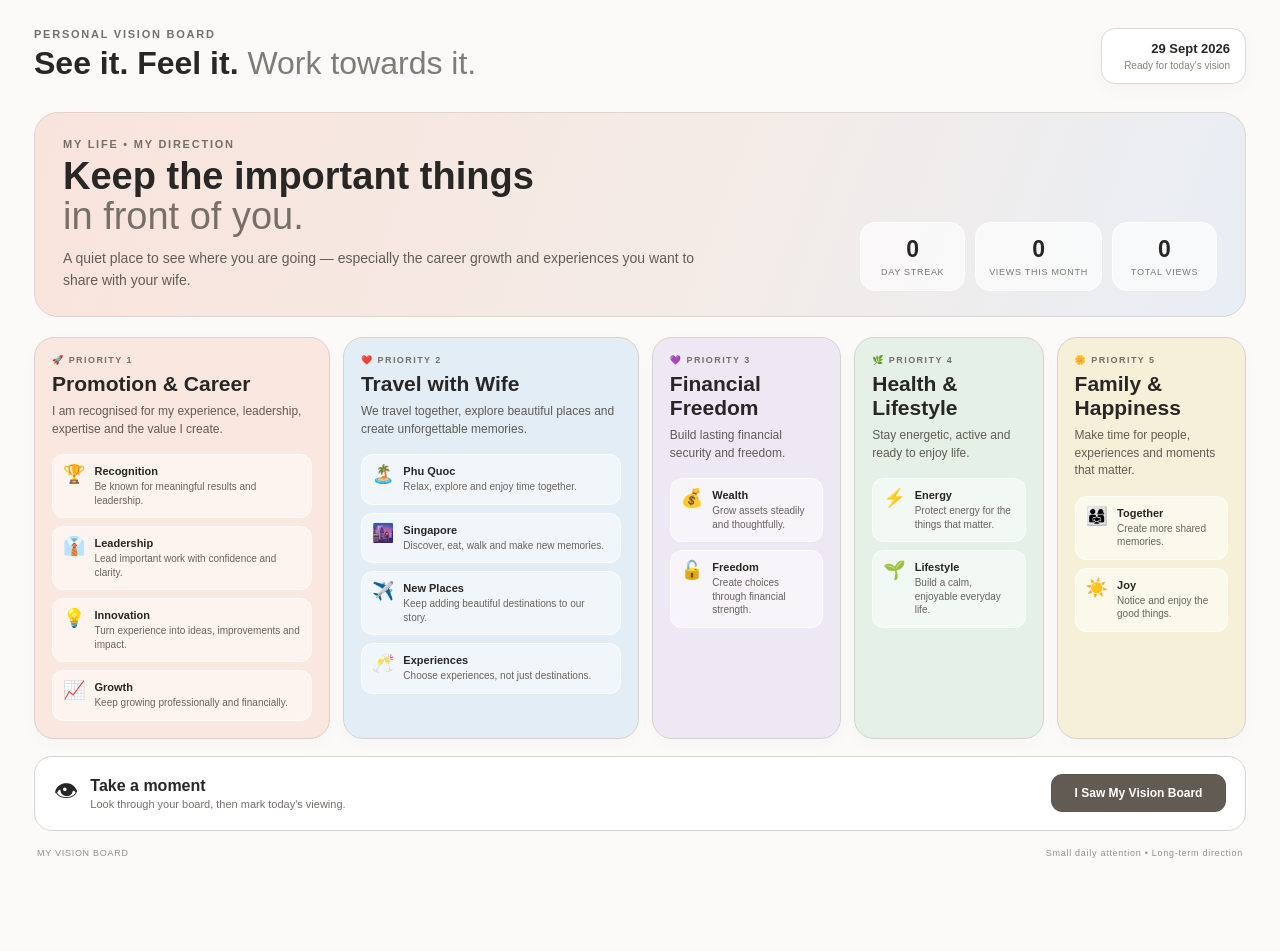
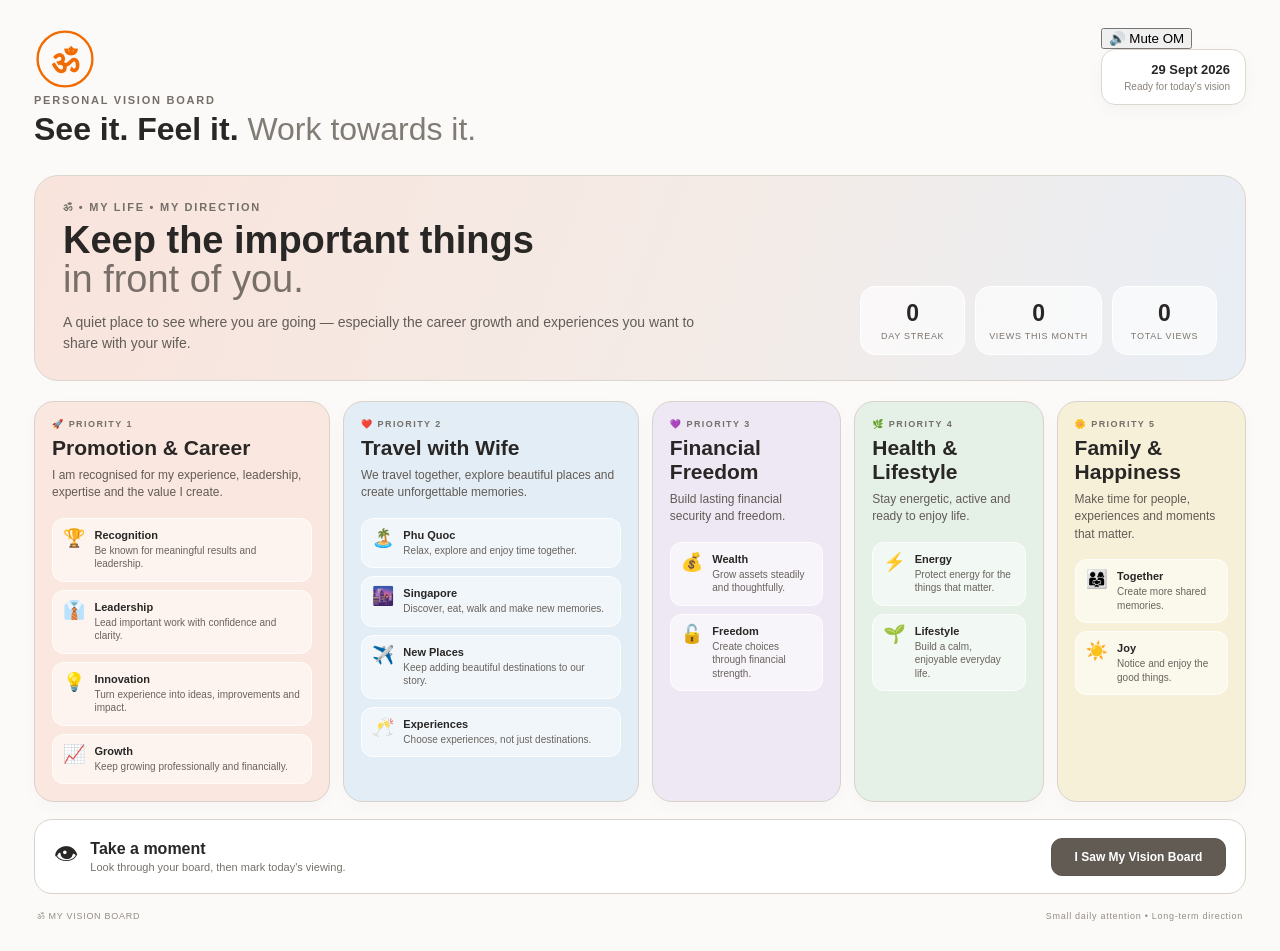
Before and after one commit to puneetnarayan/VisionBoard, a Next.js app: page / in a window 1280 px wide. Shown: the top 951 px of the page. Before the commit the page ends 890 px from the top, so only its background shows below. Built offline with nearby package versions, Linux system fonts and the light colour scheme.

Commit message:
Add OM symbol and continuous chanting controls

```diff
--- a/app/page.tsx
+++ b/app/page.tsx
@@ -1,5 +1,7 @@
 'use client';
-import { useEffect, useMemo, useState } from "react";
+import Image from "next/image";
+import { useEffect, useMemo, useRef, useState } from "react";
+
 const visions = [
  {id:"promotion",title:"Promotion & Career",icon:"🚀",tone:"peach",statement:"I am recognised for my experience, leadership, expertise and the value I create.",cards:[["Recognition","🏆","Be known for meaningful results and leadership."],["Leadership","👔","Lead important work with confidence and clarity."],["Innovation","💡","Turn experience into ideas, improvements and impact."],["Growth","📈","Keep growing professionally and financially."]]},
  {id:"travel",title:"Travel with Wife",icon:"❤️",tone:"blue",statement:"We travel together, explore beautiful places and create unforgettable memories.",cards:[["Phu Quoc","🏝️","Relax, explore and enjoy time together."],["Singapore","🌆","Discover, eat, walk and make new memories."],["New Places","✈️","Keep adding beautiful destinations to our story."],["Experiences","🥂","Choose experiences, not just destinations."]]},
@@ -7,20 +9,72 @@ const visions = [
  {id:"health",title:"Health & Lifestyle",icon:"🌿",tone:"green",statement:"Stay energetic, active and ready to enjoy life.",cards:[["Energy","⚡","Protect energy for the things that matter."],["Lifestyle","🌱","Build a calm, enjoyable everyday life."]]},
  {id:"family",title:"Family & Happiness",icon:"🌼",tone:"yellow",statement:"Make time for people, experiences and moments that matter.",cards:[["Together","👨‍👩‍👧","Create more shared memories."],["Joy","☀️","Notice and enjoy the good things."]]}
 ];
+
 function todayKey(){return new Date().toISOString().slice(0,10)}
 function loadViews(){try{return JSON.parse(localStorage.getItem("visionboard_views")||"[]")}catch{return []}}
+
 export default function Home(){
  const [views,setViews]=useState<string[]>([]),[message,setMessage]=useState("");
- useEffect(()=>setViews(loadViews()),[]);
+ const [muted,setMuted]=useState(false),[soundStarted,setSoundStarted]=useState(false),[soundBlocked,setSoundBlocked]=useState(false);
+ const audioContextRef=useRef<AudioContext|null>(null),gainRef=useRef<GainNode|null>(null),timerRef=useRef<number|null>(null);
+
+ const startOm=()=>{
+   if(typeof window==="undefined")return;
+   try{
+     if(!audioContextRef.current){
+       const Ctx=window.AudioContext||(window as typeof window & {webkitAudioContext?:typeof AudioContext}).webkitAudioContext;
+       if(!Ctx) return;
+       const ctx=new Ctx(); audioContextRef.current=ctx;
+       const master=ctx.createGain(); master.gain.value=muted?0:0.11; master.connect(ctx.destination); gainRef.current=master;
+       [68.05,136.1,272.2,408.3].forEach((freq,index)=>{
+         const osc=ctx.createOscillator(), g=ctx.createGain();
+         osc.type=index===0?"sine":"triangle"; osc.frequency.value=freq; g.gain.value=index===0?.08:.025/(index);
+         osc.connect(g); g.connect(master); osc.start();
+       });
+       const pulse=()=>{
+         if(!gainRef.current||muted)return;
+         const now=ctx.currentTime;
+         master.gain.cancelScheduledValues(now);
+         master.gain.setValueAtTime(.025,now);
+         master.gain.linearRampToValueAtTime(.11,now+.75);
+         master.gain.linearRampToValueAtTime(.065,now+2.45);
+         master.gain.linearRampToValueAtTime(.025,now+3.75);
+         master.gain.linearRampToValueAtTime(.025,now+4.2);
+       };
+       pulse(); timerRef.current=window.setInterval(pulse,4200);
+     }
+     if(audioContextRef.current.state==="suspended") audioContextRef.current.resume();
+     setSoundStarted(true);setSoundBlocked(false);
+   }catch{setSoundBlocked(true)}
+ };
+
+ useEffect(()=>{
+   setViews(loadViews());
+   const attempt=window.setTimeout(()=>startOm(),150);
+   const onGesture=()=>startOm();
+   window.addEventListener("pointerdown",onGesture,{once:true});
+   return()=>{window.clearTimeout(attempt);window.removeEventListener("pointerdown",onGesture);if(timerRef.current)window.clearInterval(timerRef.current);audioContextRef.current?.close()};
+ },[]);
+
+ useEffect(()=>{if(gainRef.current){gainRef.current.gain.setTargetAtTime(muted?0:.11,gainRef.current.context.currentTime,.04);if(!muted&&audioContextRef.current?.state==="suspended")audioContextRef.current.resume()}},[muted]);
+
  const today=todayKey(),viewedToday=views.includes(today),monthPrefix=today.slice(0,7);
  const monthViews=useMemo(()=>views.filter(v=>v.startsWith(monthPrefix)).length,[views,monthPrefix]);
  const streak=useMemo(()=>{let d=new Date(),s=0,set=new Set(views);while(set.has(d.toISOString().slice(0,10))){s++;d.setDate(d.getDate()-1)}return s},[views]);
  function markViewed(){const already=views.includes(today),next=already?views:[...views,today];setViews(next);localStorage.setItem("visionboard_views",JSON.stringify(next));setMessage(already?"Already recorded for today ✓":"Vision viewed ✓");setTimeout(()=>setMessage(""),2200)}
- return <main className="page">
-  <header className="topbar"><div><div className="eyebrow">PERSONAL VISION BOARD</div><h1>See it. Feel it. <span>Work towards it.</span></h1></div><div className="datebox"><strong>{new Date().toLocaleDateString("en-IN",{day:"2-digit",month:"short",year:"numeric"})}</strong><small>{viewedToday?"✓ Viewed today":"Ready for today's vision"}</small></div></header>
-  <section className="hero"><div><p className="hero-kicker">MY LIFE • MY DIRECTION</p><h2>Keep the important things<br/><em>in front of you.</em></h2><p className="hero-copy">A quiet place to see where you are going — especially the career growth and experiences you want to share with your wife.</p></div><div className="stats"><div><b>{streak}</b><span>day streak</span></div><div><b>{monthViews}</b><span>views this month</span></div><div><b>{views.length}</b><span>total views</span></div></div></section>
+
+ return <main className="page" onClick={()=>{if(!soundStarted)startOm()}}>
+  <header className="topbar">
+   <div className="brand"><Image src="/om.svg" alt="Om" width={62} height={62} priority/><div><div className="eyebrow">PERSONAL VISION BOARD</div><h1>See it. Feel it. <span>Work towards it.</span></h1></div></div>
+   <div className="header-actions"><button className={"sound-button "+(muted?"muted":"")} onClick={(e)=>{e.stopPropagation();setMuted(x=>!x);if(muted)startOm()}} aria-label={muted?"Unmute OM chanting":"Mute OM chanting"}>{muted?"🔇":"🔊"} {muted?"Unmute OM":"Mute OM"}</button><div className="datebox"><strong>{new Date().toLocaleDateString("en-IN",{day:"2-digit",month:"short",year:"numeric"})}</strong><small>{viewedToday?"✓ Viewed today":"Ready for today's vision"}</small></div></div>
+  </header>
+
+  <section className="hero"><div><p className="hero-kicker">ॐ • MY LIFE • MY DIRECTION</p><h2>Keep the important things<br/><em>in front of you.</em></h2><p className="hero-copy">A quiet place to see where you are going — especially the career growth and experiences you want to share with your wife.</p></div><div className="stats"><div><b>{streak}</b><span>day streak</span></div><div><b>{monthViews}</b><span>views this month</span></div><div><b>{views.length}</b><span>total views</span></div></div></section>
+
   <section className="board">{visions.map((v,i)=><article key={v.id} className={"vision "+v.tone+" "+(i<2?"priority":"")}><div className="vision-label">{v.icon} PRIORITY {i+1}</div><h3>{v.title}</h3><p>{v.statement}</p><div className="cards">{v.cards.map(([title,icon,text])=><div className="mini-card" key={title}><div className="mini-icon">{icon}</div><div><strong>{title}</strong><span>{text}</span></div></div>)}</div></article>)}</section>
+
   <section className="view-panel"><div className="view-copy"><div className="view-icon">👁</div><div><h3>Take a moment</h3><p>Look through your board, then mark today's viewing.</p></div></div><button onClick={markViewed}>{viewedToday?"✓ Viewed Today":"I Saw My Vision Board"}</button>{message&&<div className="toast">{message}</div>}</section>
-  <footer><span>MY VISION BOARD</span><span>Small daily attention • Long-term direction</span></footer>
+  {soundBlocked&&!soundStarted&&<div className="sound-hint">🔊 Tap anywhere on the board once to start the continuous OM chanting. Your default is sound ON.</div>}
+  <footer><span>ॐ MY VISION BOARD</span><span>Small daily attention • Long-term direction</span></footer>
  </main>
 }
```
